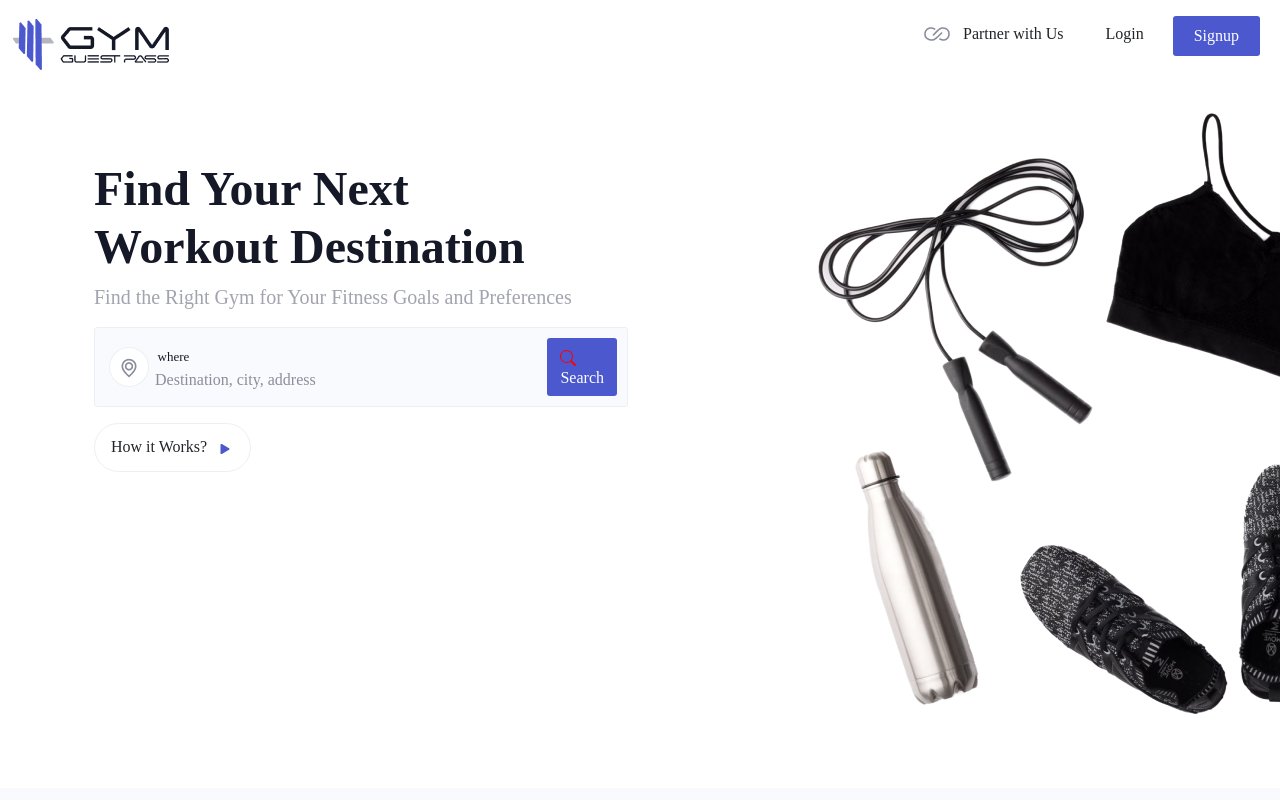
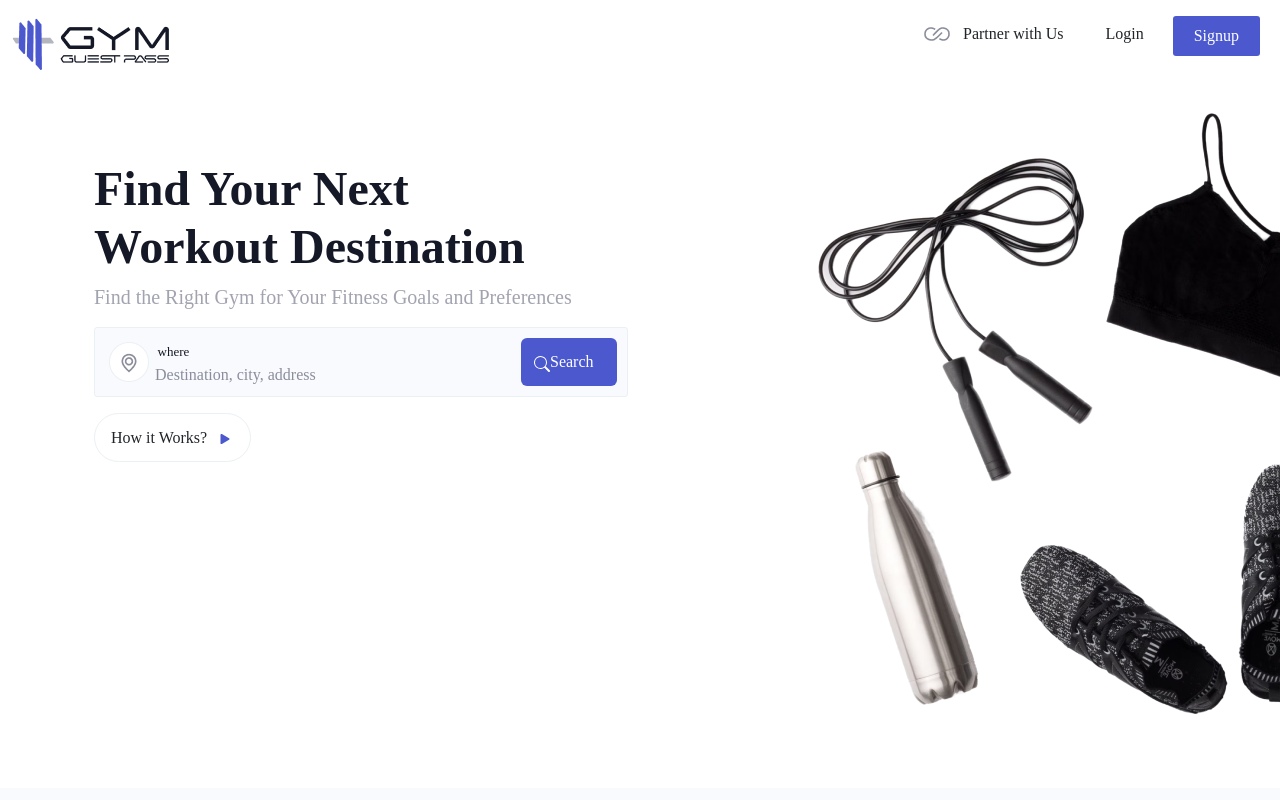
Before and after one commit to Domayur/gym-web-app, a React (Create React App) app: page / in a window 1280 px wide. Shown: the top 800 px of the page. Built offline with nearby package versions, Linux system fonts and the light colour scheme.

Commit message:
hero section button fix

```diff
--- a/src/components/HeroSection/HeroSection.css
+++ b/src/components/HeroSection/HeroSection.css
@@ -116,7 +116,7 @@
 
 
 .search-chnage-icon-color {
-    color: red;
+    color: white;
     display: inline;
 }
 
@@ -131,3 +131,16 @@
     color: white;
     background: #4B58CE;
 }
+.new-cst-cla{
+    color: white !important;
+    background: #4B58CE !important;
+    padding: 12px;
+    width: 96px;
+}
+
+.new-cst-cla:hover{
+    color: white;
+    background: #4B58CE;
+    padding: 12px;
+    width: 96px;
+}
--- a/src/components/HeroSection/HeroSection.js
+++ b/src/components/HeroSection/HeroSection.js
@@ -11,7 +11,6 @@ const HeroSection = () => {
                 <div class="container mt-4">
                     <div class="row gy-4 d-flex justify-content-between ">
                         <div class="col-lg-12 order-2 order-lg-1 col-sm-8 order-sm-1 d-flex flex-column justify-content-center">
-                            {/* <div class="col-lg-8 order-2 order-lg-1 d-flex flex-column justify-content-center"> */}
                             <div class="container mt-5" >
                                 <div class="row" >
                                     <div class="col-lg-6" >
@@ -23,15 +22,15 @@ const HeroSection = () => {
                                                     <div class="LocationImg">
                                                         <img src={LocationImg} alt="location" className="m-1" />
                                                     </div>
-
                                                     <div class="desti_input">
                                                         <label className='where-class-lable'>where</label><br />
                                                         <input type="text" class="extra-class-remove-css" placeholder="Destination, city, address" value={"Destination, city, address"} />
                                                     </div>
-                                                    <div class="row main-div justify-content-between">
-                                                         <div class="col-sm-1">
-                                                            <button class="btn new-class-for-right d-inline" type="button"><BsSearch className='search-chnage-icon-color'/> Search</button>
-                                                        </div>
+                                                    <div class="search-div">
+                                                        <button type="button" class="btn new-cst-cla">
+                                                            <BsSearch className='search-chnage-icon-color' />
+                                                            Search
+                                                        </button>
                                                     </div>
                                                 </div>
                                             </form>
@@ -43,9 +42,6 @@ const HeroSection = () => {
                                 </div>
                             </div>
                         </div>
-                        {/* <div class="col-lg-4 order-1 order-lg-2 hero-img ">
-                            <img src={HeroImg} class="img-fluid mb-3 mb-lg-0" alt="" />
-                        </div> */}
                         <div class="col-sm-4 order-1 order-sm-2 hero-img d-block d-sm-none">
                             <img src={HeroImg} class="img-fluid mb-3 mb-lg-0" alt="" />
                         </div>
```
